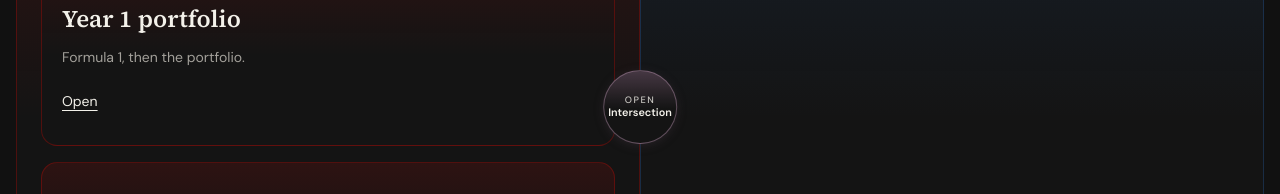
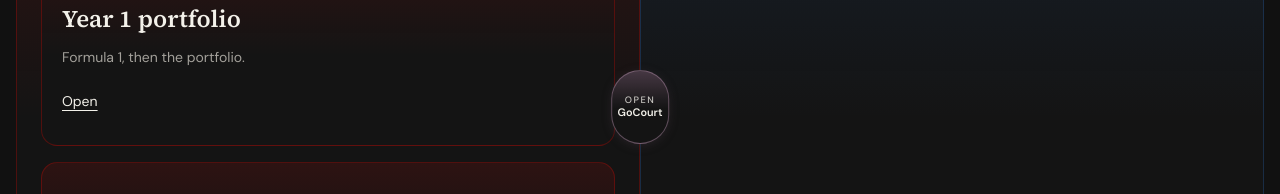
Before and after one commit to alexplds/personal-website, a Next.js app: page / in a window 1280 px wide. Shown: the part 819-1013 px from the top of the page. Built offline with nearby package versions, Linux system fonts and the light colour scheme.

Commit message:
Label the seam button Open GoCourt
Co-authored-by: alexandrosplds <Alexandros.polychroniadis@gmail.com>

```diff
--- a/components/rooms.tsx
+++ b/components/rooms.tsx
@@ -187,7 +187,7 @@ export function RoomsSplit({
             tabIndex={layer ? -1 : 0}
           >
             <span className="rooms-open-kicker">Open</span>
-            Intersection
+            GoCourt
           </button>
         </div>
 
```
